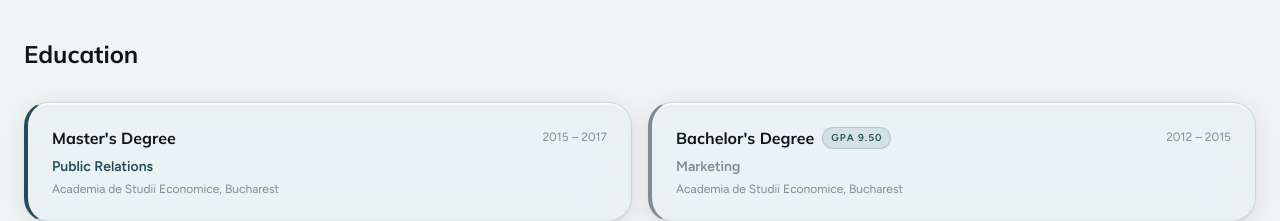
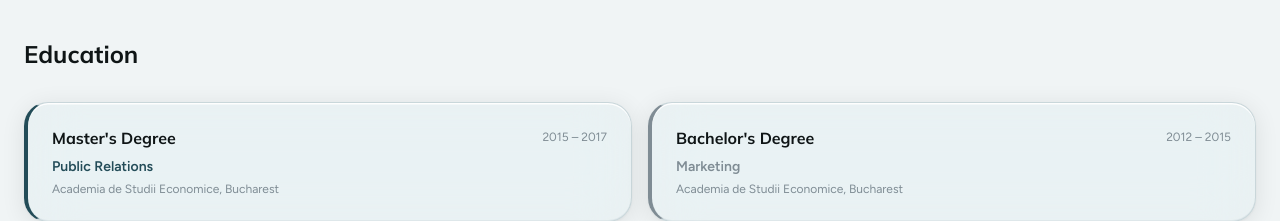
Before and after one commit to RaduM1T/RaduMitreaCoRo, a React (Vite) app in the folder portfolio/: page /about in a window 1280 px wide. Shown: the part 2300-2521 px from the top of the page. Built offline with nearby package versions, Linux system fonts and the light colour scheme; no server answers.

Commit message:
Removed GPA tag from the Bachelor Degree Card

```diff
--- a/portfolio/src/pages/About.jsx
+++ b/portfolio/src/pages/About.jsx
@@ -657,17 +657,6 @@ export default function About() {
                     >
                       Bachelor&apos;s Degree
                     </p>
-                    <span
-                      className="text-[10px] font-semibold uppercase tracking-widest px-2 py-0.5 rounded-full"
-                      style={{
-                        background: 'rgba(35,76,88,0.10)',
-                        color: 'var(--accent)',
-                        border: '1px solid rgba(35,76,88,0.18)',
-                        fontFamily: 'Figtree, sans-serif',
-                      }}
-                    >
-                      GPA 9.50
-                    </span>
                   </div>
                   <span
                     className="text-xs flex-shrink-0 mt-0.5"
```
